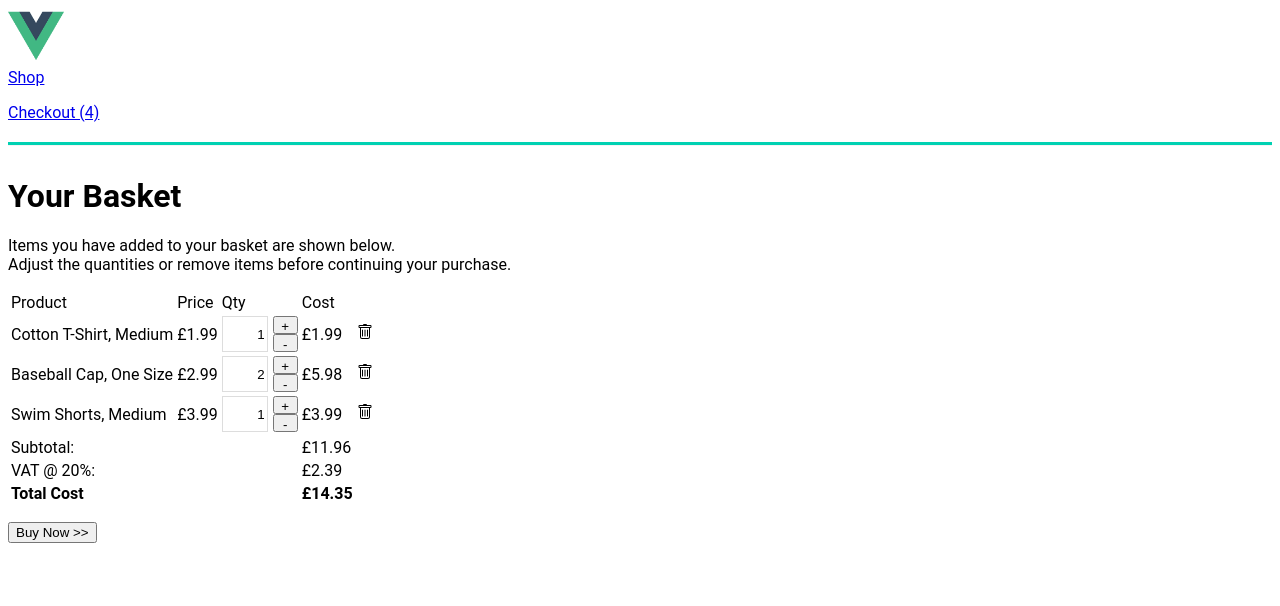
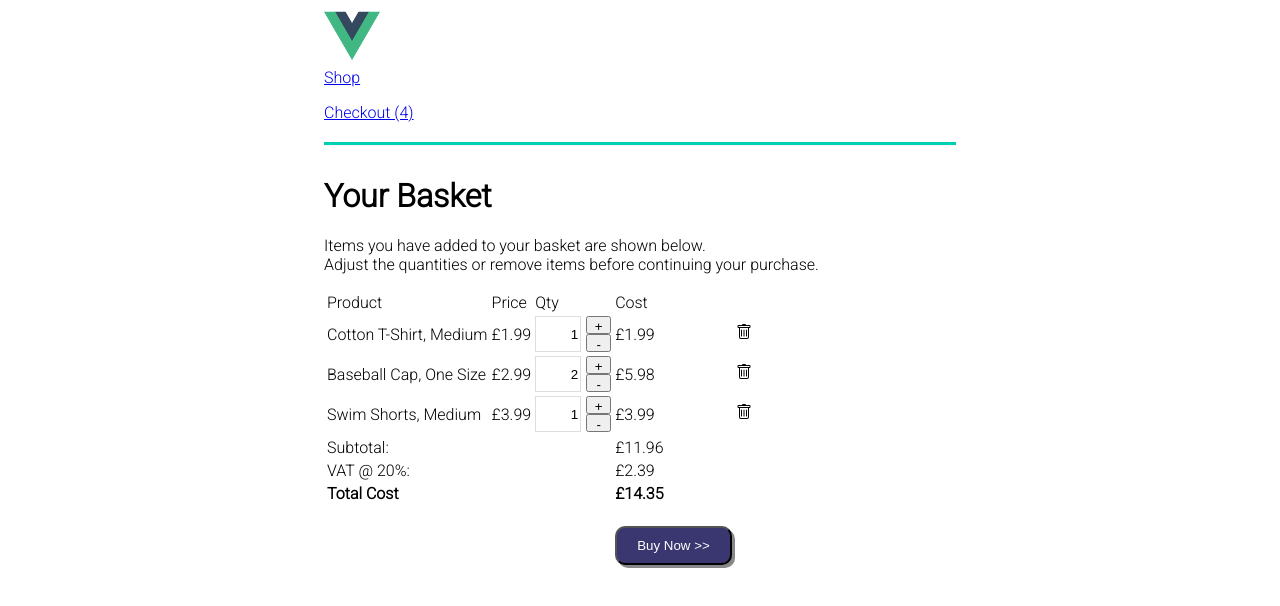
Before and after one commit to hutchida/your-basket, a Vue app: page /#/cart in a window 1280 px wide. Shown: the top 606 px of the page. Built offline with nearby package versions, Linux system fonts and the light colour scheme.

Commit message:
buy now button
json sent via axios request

```diff
--- a/package.json
+++ b/package.json
@@ -8,6 +8,7 @@
     "lint": "vue-cli-service lint"
   },
   "dependencies": {
+    "axios": "^0.21.1",
     "core-js": "^3.6.5",
     "vue": "^2.6.11",
     "vue-router": "^3.5.1",
--- a/src/assets/styles/app.css
+++ b/src/assets/styles/app.css
@@ -1,9 +1,12 @@
-@import url('https://fonts.googleapis.com/css?family=Roboto+Condensed');
 
-html, body {
-  font-family: 'Roboto', sans-serif;
-}
+@import url('https://fonts.googleapis.com/css2?family=Roboto:wght@300&display=swap');
 
 #app {
   font-family: 'Roboto', sans-serif;
 }
+
+.container {
+  margin: auto;
+  width: 50%;
+
+}
--- a/src/components/Cart.vue
+++ b/src/components/Cart.vue
@@ -89,48 +89,64 @@
           <td></td>
           <td></td>
           <td>
-            <b>£{{ (total + (total * 0.2)).toFixed(2)}}</b>
+            <b>£{{ (total + total * 0.2).toFixed(2) }}</b>
+          </td>
+          <td></td>
+        </tr>
+        <tr>
+          <td></td>
+          <td></td>
+          <td></td>
+          <td><br/>
+            <button :disabled="total == 0" class="checkout" @click="Checkout">
+              Buy Now >>
+            </button>
           </td>
           <td></td>
         </tr>
       </tbody>
     </table>
-    <p>
-      <button
-        :disabled="total==0"
-        class="button is-primary"
-        @click="checkout"
-      >
-        Buy Now >>
-      </button>
-    </p>
   </div>
 </template>
 
 <script>
 import { mapGetters, mapActions } from "vuex";
+import axios from "axios";
 
 export default {
   computed: {
     ...mapGetters({
       products: "cartProducts",
     }),
+    selectedItems() {
+      return this.products.reduce(this.selectedItems, this.p);
+    },
     total() {
       return this.products.reduce((total, p) => {
         return total + p.price * p.quantity;
       }, 0);
     },
+    totalPlusVat() {
+      return (this.total + this.total * 0.2).toFixed(2);
+    },
   },
+
   methods: {
-    checkout() {
-      alert("Pay us £" + this.total);
+    Checkout() {
+      axios.post("/pay", this.products).then(
+        (response) => {
+          console.log(response);
+        },
+        (error) => {
+          console.log(error);
+        }
+      );
+      console.log("JSON posted with axios request:");
+      console.log(this.products);
+      alert(
+        "You have successfully paid £" + this.totalPlusVat + " for your items."
+      );
     },
-    round(value, decimals) {
-      return Number(
-        Math.round(value + "e" + decimals) + "e-" + decimals
-      ).toFixed(decimals);
-    },
-
     ...mapActions([
       "incrementCart",
       "decrementCart",
@@ -155,8 +171,13 @@ export default {
   width: 25px;
   height: 18px;
 }
-
-
+.checkout {
+  color: white;
+  box-shadow: 3px 3px 0px #888888;
+  border-radius: 10px;
+  background-color: #3a3670;
+  padding: 10px 20px;
+}
 input#quantity {
   text-align: right;
   border: 1px solid #ddd;
@@ -166,9 +187,9 @@ input#quantity {
   height: 32px;
 }
 
-input[type=number]::-webkit-inner-spin-button,
-input[type=number]::-webkit-outer-spin-button {
-    -webkit-appearance: none;
-    margin: 0;
+input[type="number"]::-webkit-inner-spin-button,
+input[type="number"]::-webkit-outer-spin-button {
+  -webkit-appearance: none;
+  margin: 0;
 }
 </style>
```
Also changed, not shown: 1 other file (tests, documents, lock files or other folders).
